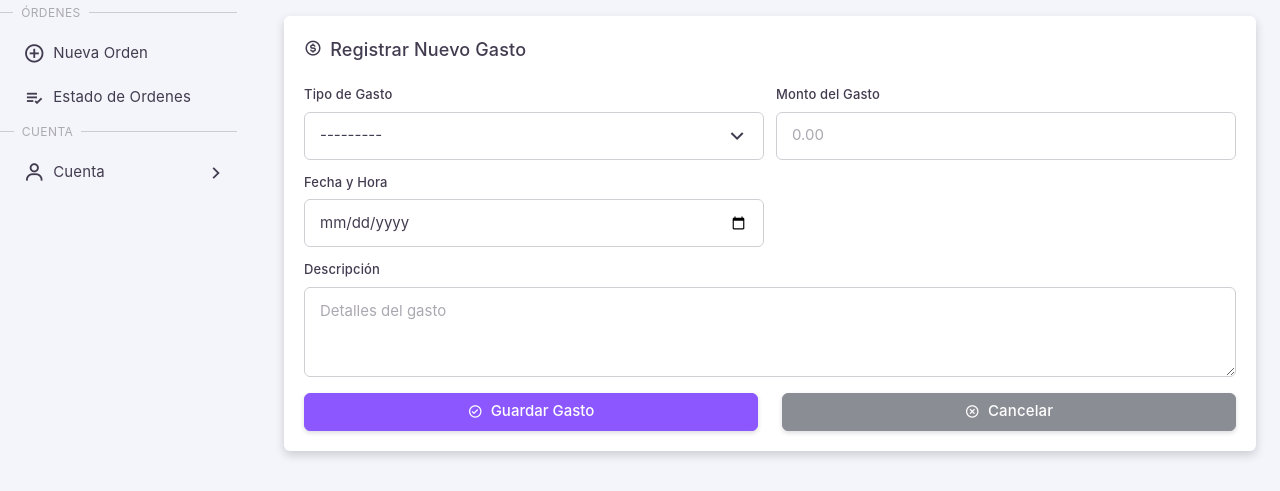
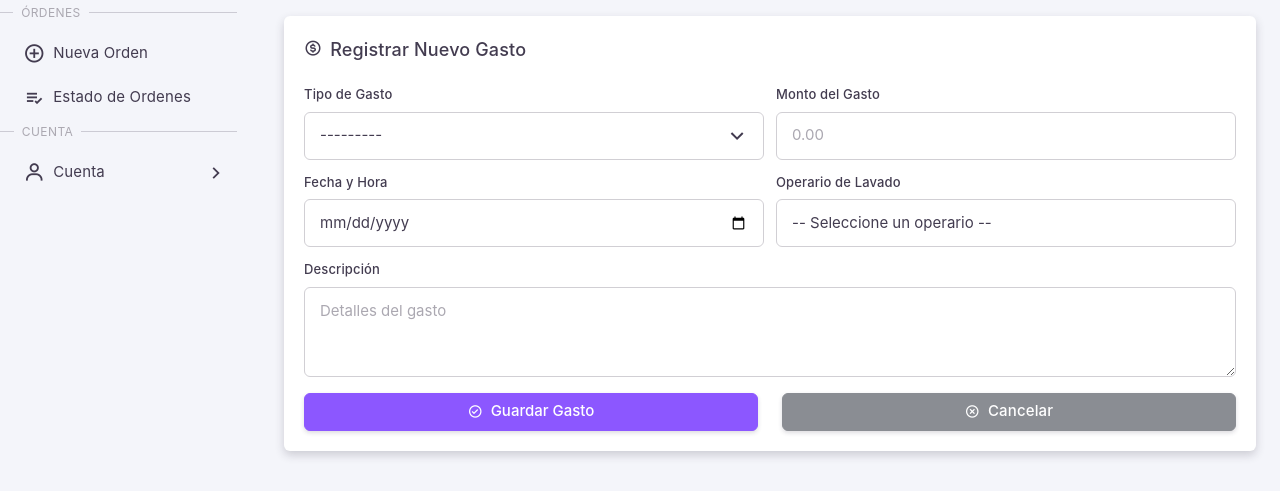
Before and after one commit to juancarlosmaya/LAVADERO_POS, a Django app: template Lavadero_pos/Cliente/templates/Cliente/nuevo_gasto.html in a window 1280 px wide. Shown: the part 109-600 px from the top of the page. Run offline with Django 5.2, Linux system fonts and the light colour scheme; the template is opened without the code that fills it: values that come from a table or form of the project are taken from there, others are empty; some libraries are stand-ins or nearby versions.

Commit message:
se incluye validación de selección de operario en registro de gasto

```diff
--- a/Lavadero_pos/Cliente/forms.py
+++ b/Lavadero_pos/Cliente/forms.py
@@ -27,6 +27,14 @@ class GastoForm(forms.ModelForm):
                 'class': 'form-control'
             })
         }
+
+    def clean(self):
+        cleaned_data = super().clean()
+        tipo_gasto = cleaned_data.get('tipo_gasto')
+        operario_lavado = cleaned_data.get('operario_lavado')
+
+        if tipo_gasto == 'SUELDOS' and not operario_lavado:
+            self.add_error('operario_lavado', 'Debe seleccionar un operario para gastos de tipo SUELDO.')
 
 class loginFormulario(forms.Form):
     nombreUsuario = forms.CharField(
--- a/Lavadero_pos/Cliente/templates/Cliente/nuevo_gasto.html
+++ b/Lavadero_pos/Cliente/templates/Cliente/nuevo_gasto.html
@@ -75,13 +75,12 @@
             <!-- OPERARIO DE LAVADO -->
             <div class="col-md-6 d-none" id="seccion-operario">
               <label for="id_operario_lavado" class="form-label">Operario de Lavado</label>
-              <select class="form-control" id="id_operario_lavado"
+              <select class="form-control {% if form.operario_lavado.errors %}is-invalid{% endif %}" id="id_operario_lavado"
                 name="operario_lavado">
                 <option value="">-- Seleccione un operario --</option>
                 {% for operario in operarios %}
                 <option value="{{ operario.id }}" {% if form.operario_lavado.value|stringformat:"s" == operario.id|stringformat:"s" %}selected{% endif %}>
-                  {{ operario.nombre_operario }} (saldo actual a favor: ${{ operario.saldo_a_favor|floatformat:"0g"  }})
-                </option>
+                  {{ operario.nombre_operario }} (saldo actual a favor: ${{ operario.saldo_a_favor|floatformat:"0g"  }}) </option>
                 {% endfor %}
               </select>
               {% if form.operario_lavado.errors %}
@@ -128,7 +127,8 @@ const seccionOperario = document.getElementById('seccion-operario');
 
 // OCULTA Y MUESTRA LA SECCIÓN DE SELECCIÓN DE OPERARIO SEGUN SE ESCOJA O NO EL TIPO DE GASTO "SUELDOS"
 function funcionCambioTipoGasto() {
-  if (tipoGasgoEscogido.value == 'SUELDOS'){
+  console.log("Tipo de gasto seleccionado:", tipoGasgoEscogido.value);
+  if (tipoGasgoEscogido.value == 'SUELDOS' || tipoGasgoEscogido.value == '') {
     console.log("El gasto es por sueldos, se muestra el campo de operario")
     seccionOperario.classList.remove('d-none');
   } else {
--- a/Lavadero_pos/Servidor/models.py
+++ b/Lavadero_pos/Servidor/models.py
@@ -74,7 +74,7 @@ class Servicio(models.Model):
         return f"{self.nombre} ({self.categoria.tipo_vehiculo}) - ${self.precio}"
 
 class Operario_lavado(models.Model):
-    nombre_operario = models.CharField(max_length=100, blank=True, null=True)
+    nombre_operario = models.CharField(max_length=100)
     celular_operario = models.CharField(max_length=15, blank=True)
     correo_operario = models.EmailField(blank=True, null=True)
     lavadero_operario = models.ForeignKey(Lavadero, on_delete=models.CASCADE, related_name='operarios_lavado')
@@ -152,6 +152,6 @@ class Gasto(models.Model):
     fecha_gasto = models.DateField(auto_now_add=False)
     tipo_gasto = models.CharField(max_length=50, choices=TIPO_GASTO_CHOICES)
     descripcion = models.TextField(blank=True, null=True)
-    operario_lavado = models.ForeignKey(Operario_lavado,on_delete=models.CASCADE,related_name='gastos')
+    operario_lavado = models.ForeignKey(Operario_lavado,on_delete=models.CASCADE,related_name='gastos',null=True, blank=True)
     def __str__(self):
         return f"Gasto #{self.id} - {self.monto}"
```
Also changed, not shown: Lavadero_pos/Servidor/migrations/0025_alter_operario_lavado_nombre_operario.py (added), Lavadero_pos/Servidor/migrations/0026_alter_gasto_operario_lavado.py (added), Lavadero_pos/Servidor/migrations/0027_alter_gasto_operario_lavado.py (added), Lavadero_pos/Servidor/migrations/0028_alter_gasto_operario_lavado.py (added).
